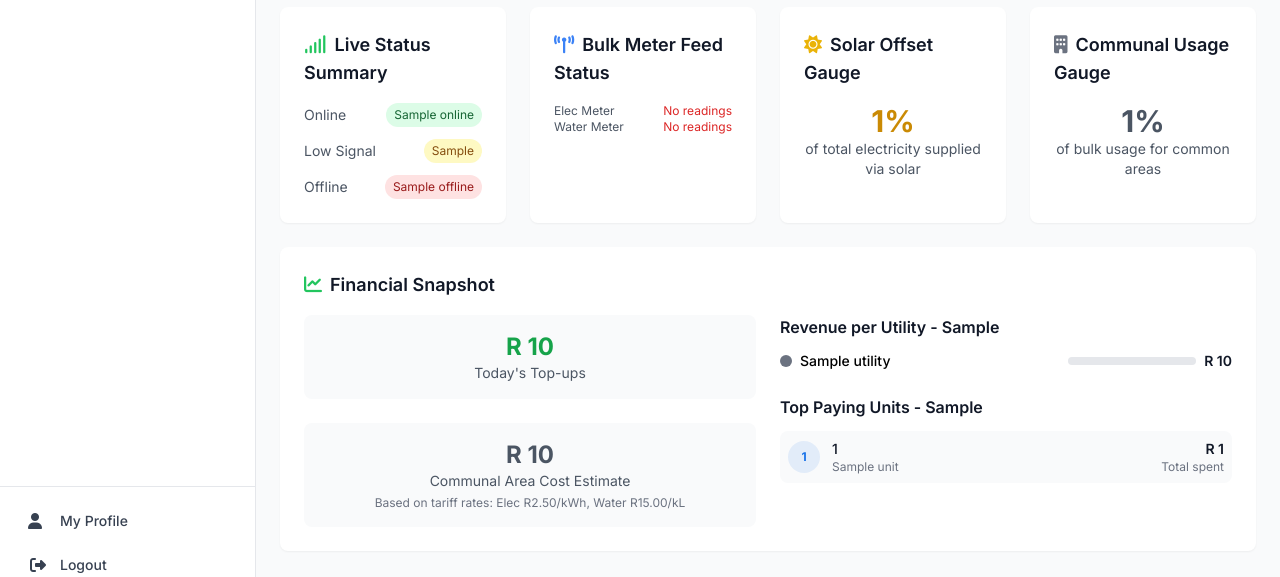
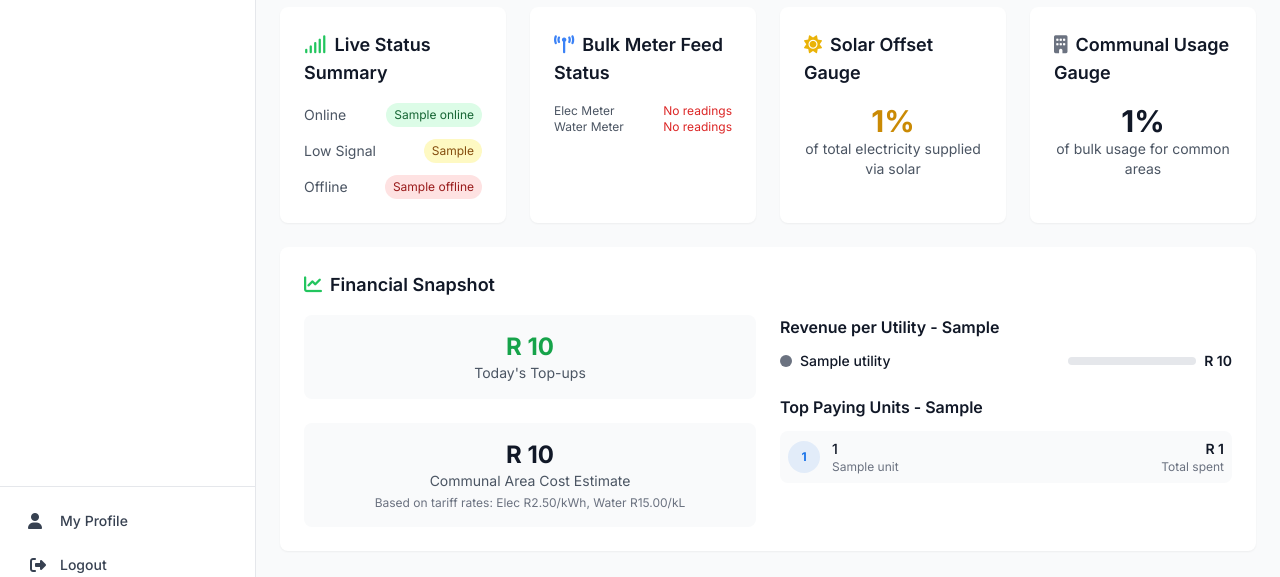
Before and after one commit to double-eye-za/QuantifyMeteringSystem, a Flask app: template app/templates/dashboard/index.html in a window 1280 px wide. Shown: the part 610-1187 px from the top of the page. Run offline with Flask 3, Linux system fonts and the light colour scheme; tables that the repository leaves empty hold one stand-in row (values such as "Sample post"); the template is opened without the code that fills it: values that come from a table or form of the project are taken from there, most other values are stand-ins (such as "Sample title", 1, 10 or a date in 2020); some libraries are stand-ins or nearby versions.

Commit message:
style: update text colors for improved readability in communal usage and cost estimate sections

```diff
--- a/app/templates/dashboard/index.html
+++ b/app/templates/dashboard/index.html
@@ -353,7 +353,7 @@ page_title %}System Overview{% endblock %} {% block breadcrumb %}
       <i class="fas fa-building text-gray-500 mr-2"></i>Communal Usage Gauge
     </h3>
     <div class="text-center">
-      <div class="text-3xl font-bold text-gray-600">
+      <div class="text-3xl font-bold text-gray-900 dark:text-white">
         {{ communal_usage_percentage | round(1) }}%
       </div>
       <p class="text-sm text-gray-600 dark:text-gray-400">
@@ -382,7 +382,7 @@ page_title %}System Overview{% endblock %} {% block breadcrumb %}
 
       <!-- Communal Area Cost Estimate -->
       <div class="text-center bg-gray-50 dark:bg-gray-700/50 rounded-lg p-4">
-        <div class="text-2xl font-bold text-gray-600">
+        <div class="text-2xl font-bold text-gray-900 dark:text-white">
           R {{ communal_cost_estimate | round(0) }}
         </div>
         <p class="text-sm text-gray-600 dark:text-gray-400">
@@ -409,7 +409,9 @@ page_title %}System Overview{% endblock %} {% block breadcrumb %}
               <div
                 class="w-3 h-3 rounded-full {% if utility.utility == 'Electricity' %}bg-blue-500{% elif utility.utility == 'Water' %}bg-teal-500{% elif utility.utility == 'Solar' %}bg-yellow-500{% else %}bg-gray-500{% endif %}"
               ></div>
-              <span class="text-sm font-medium">{{ utility.utility }}</span>
+              <span class="text-sm font-medium text-gray-900 dark:text-white"
+                >{{ utility.utility }}</span
+              >
             </div>
             <div class="flex items-center gap-2">
               <div class="w-32 bg-gray-200 dark:bg-gray-700 rounded-full h-2">
```
